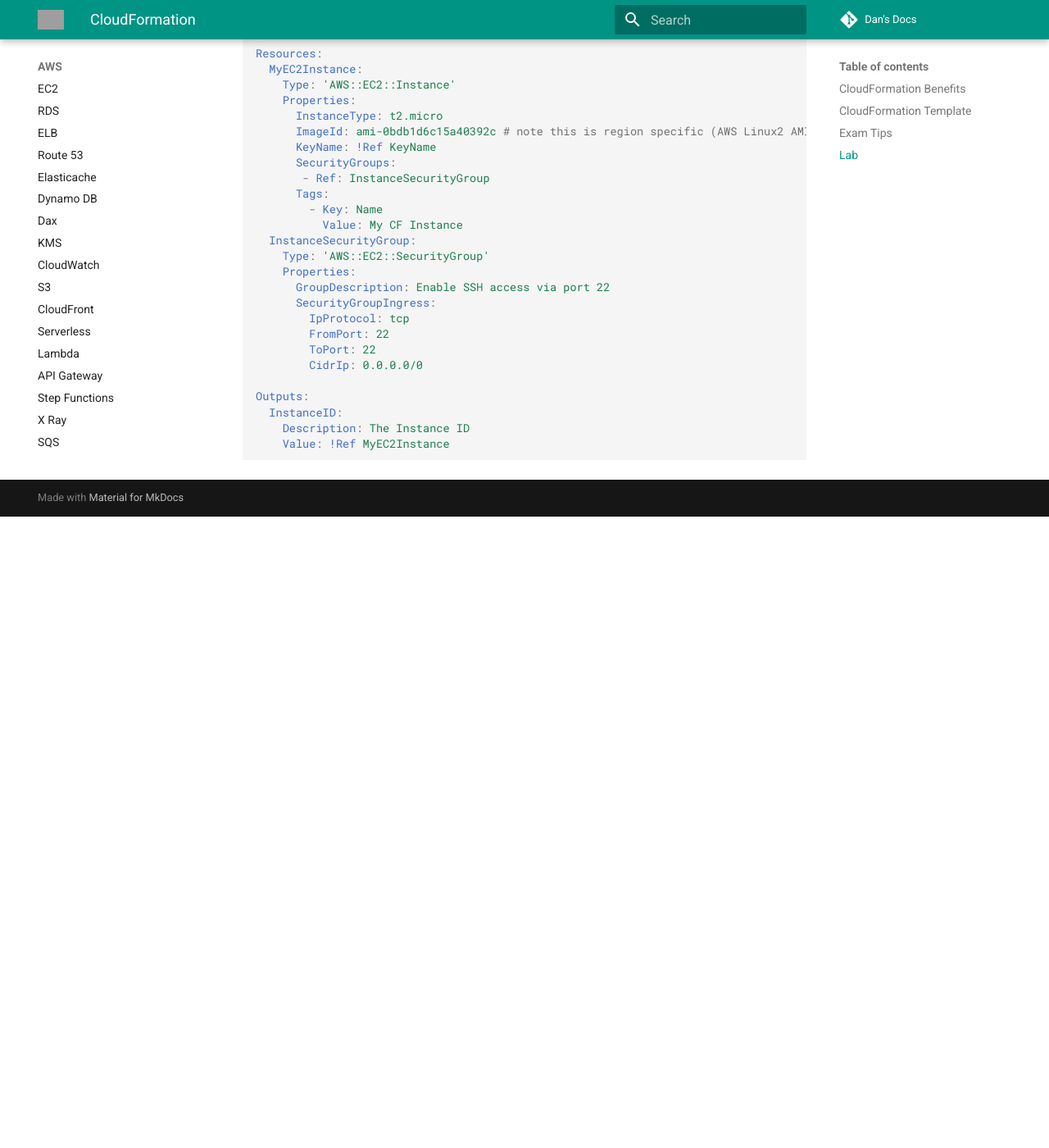
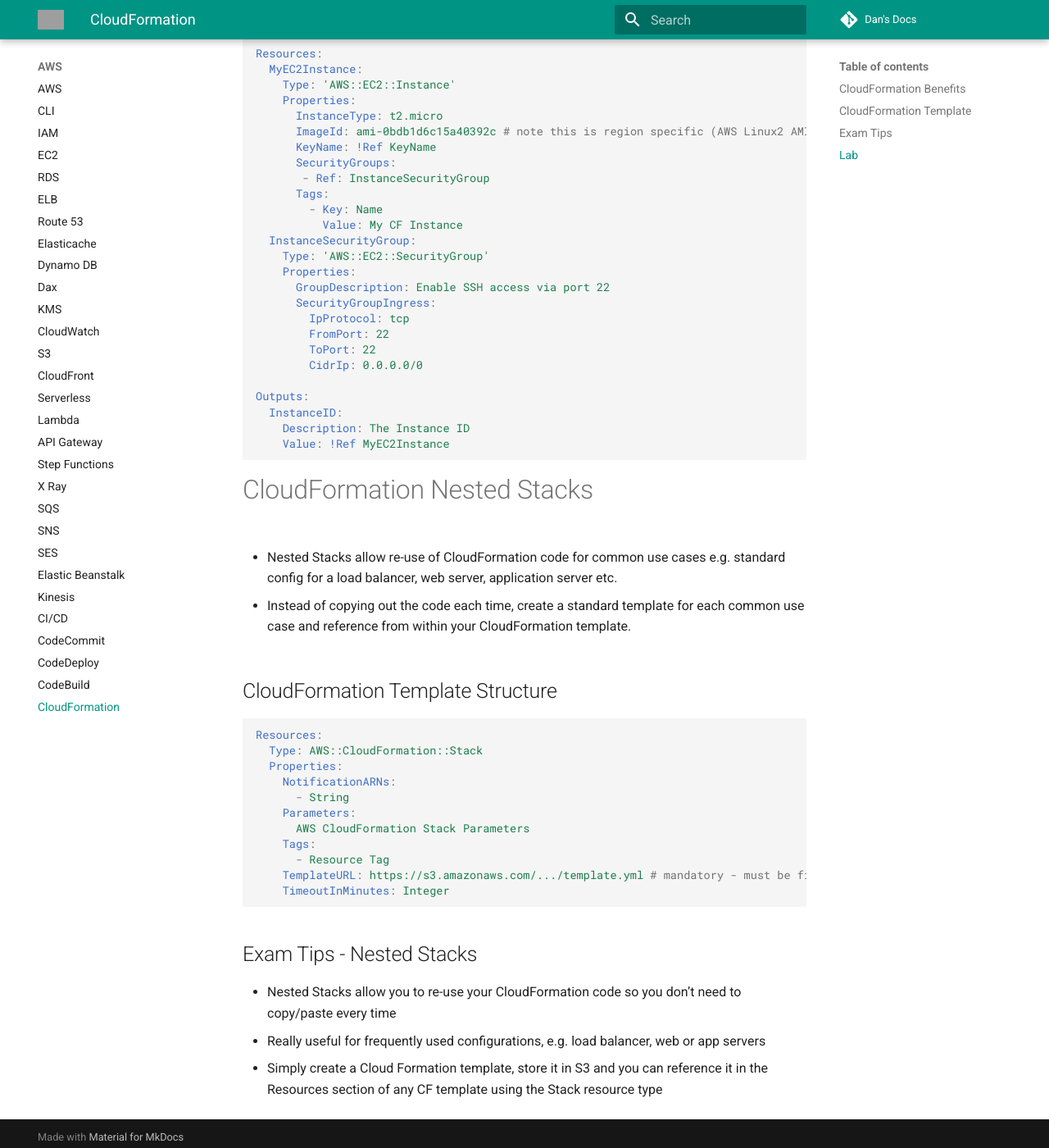
Before and after one commit to dan-mcm/docs, an MkDocs documentation site: the page built from docs/aws/cloudformation.md, in a window 1280 px wide and 1400 px high, scrolled down 2591 px. Shown: the whole window at 82% size. Built offline with MkDocs 1.6.1 and Material for MkDocs 9.7.7, drawn with Linux system fonts in a browser that asks for light colours; comment, search, counter and statistics services are not loaded; before the commit the page ends 3221 px from its top, so only the background shows below that; grey boxes are pictures that could not be loaded.

Commit message:
added sam and updated cloudformation

````diff
--- a/docs/aws/cloudformation.md
+++ b/docs/aws/cloudformation.md
@@ -123,3 +123,34 @@
     Description: The Instance ID
     Value: !Ref MyEC2Instance
 ```
+
+# CloudFormation Nested Stacks
+
+* Nested Stacks allow re-use of CloudFormation code for common use cases
+e.g. standard config for a load balancer, web server, application server etc.
+
+* Instead of copying out the code each time, create a standard template for each common
+use case and reference from within your CloudFormation template.
+
+## CloudFormation Template Structure
+
+```yaml
+Resources:
+  Type: AWS::CloudFormation::Stack
+  Properties:
+    NotificationARNs:
+      - String
+    Parameters:
+      AWS CloudFormation Stack Parameters
+    Tags:
+      - Resource Tag
+    TemplateURL: https://s3.amazonaws.com/.../template.yml # mandatory - must be file within s3 bucket
+    TimeoutInMinutes: Integer
+```
+
+## Exam Tips - Nested Stacks
+
+* Nested Stacks allow you to re-use your CloudFormation code so you don't need to copy/paste every time
+* Really useful for frequently used configurations, e.g. load balancer, web or app servers
+* Simply create a Cloud Formation template, store it in S3 and you can reference it in the Resources section of any CF template
+using the Stack resource type
````
Also changed, not shown: docs/aws/sam.md (+90 -0 lines).
